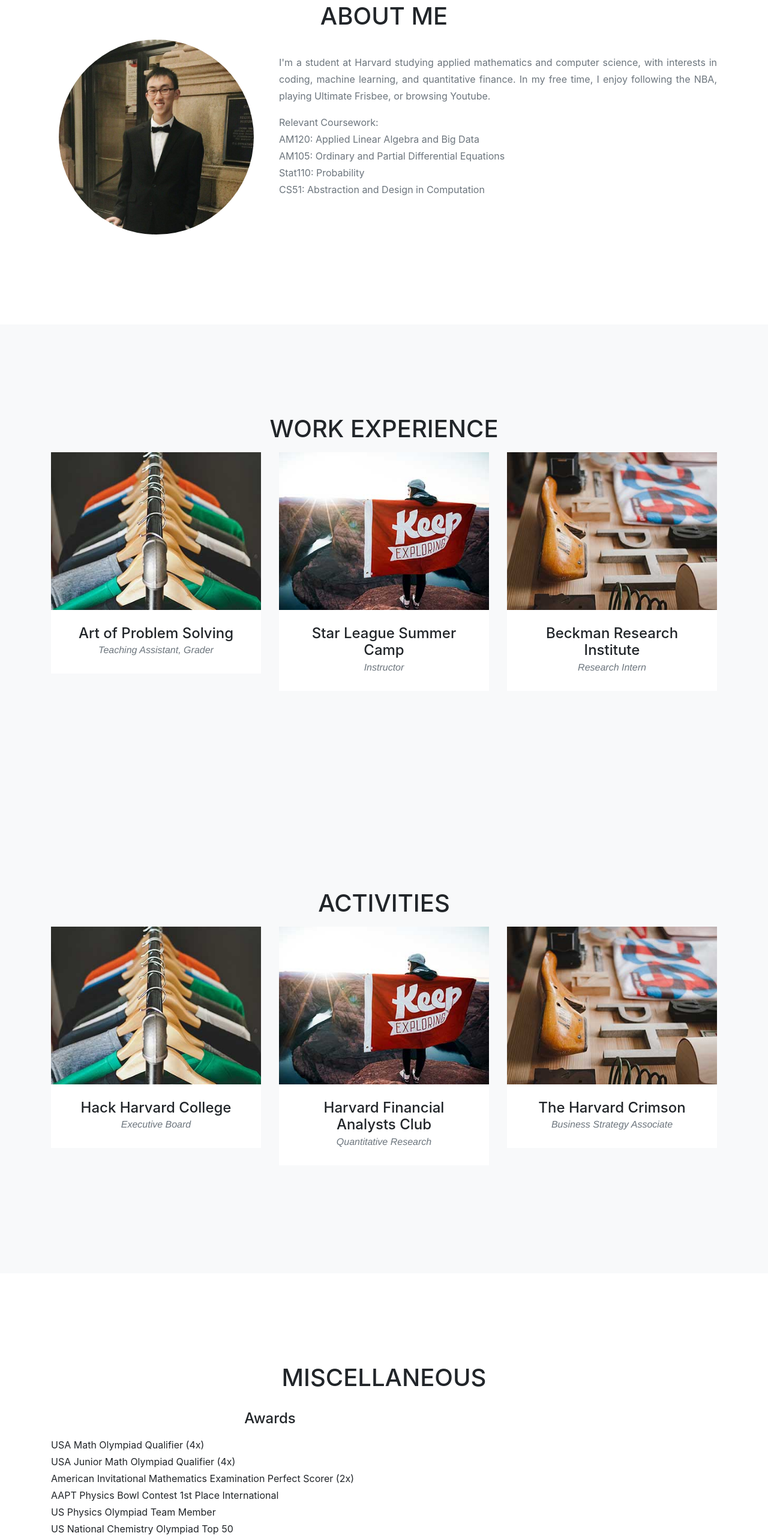
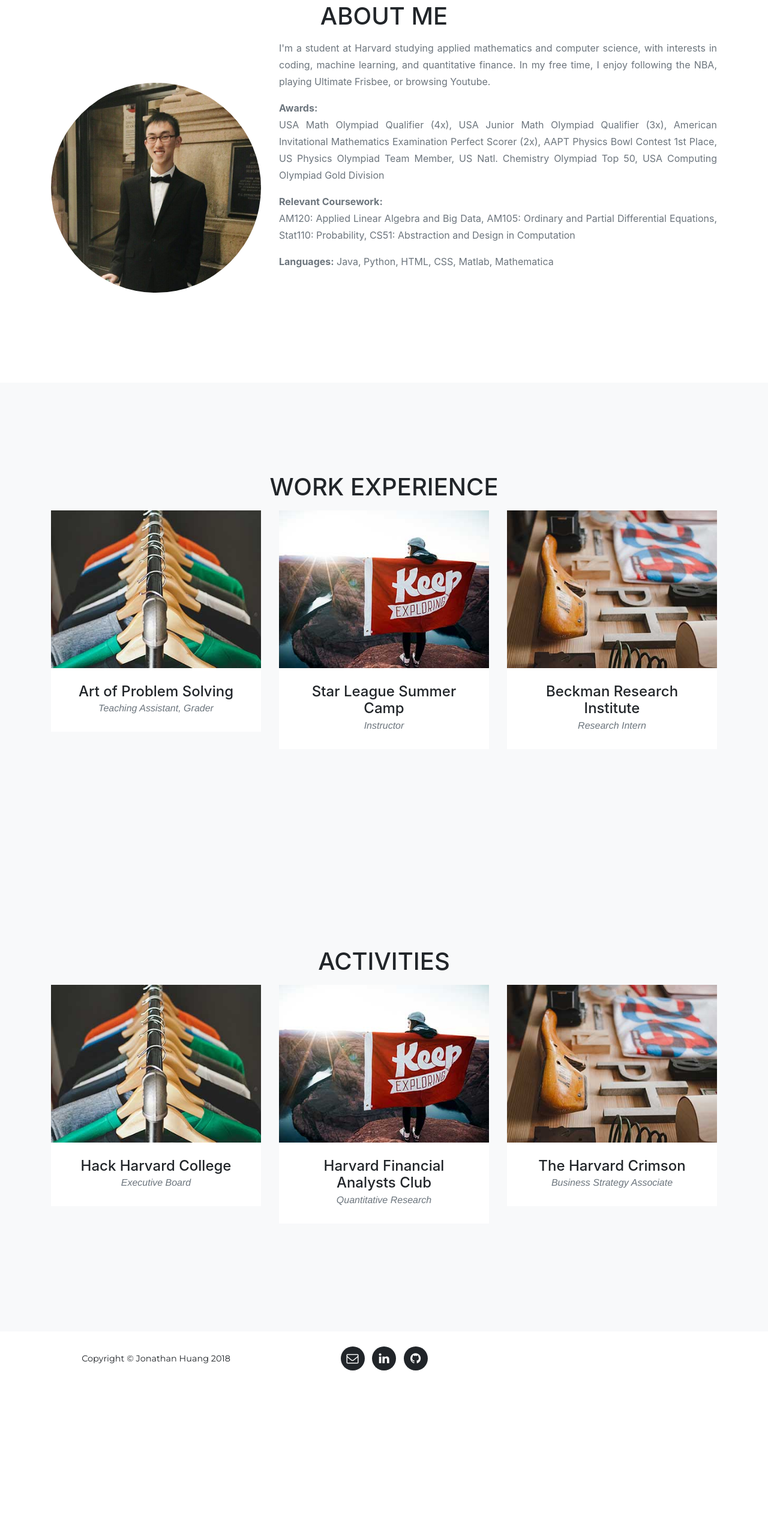
Before and after one commit to jjhuang22/jjhuang22.github.io, a website with bundled scripts: page index.html in a window 1280 px wide. Shown: the part 907-3473 px from the top of the page at 60% size. After the commit the page ends 3217 px from the top, so only its background shows below. Built offline with nearby package versions, Linux system fonts and the light colour scheme; a web font is replaced by a local one.

Commit message:
add work

```diff
--- a/index.html
+++ b/index.html
@@ -93,7 +93,10 @@
         </div>
         <div class="row text-center">
           <div class="col-md-4">
-            <img src="img/pfp.jpg" class="rounded-circle" width="325" height="325"/>
+            <br/>
+            <br/>
+            <br/>
+            <img src="img/pfp.jpg" class="rounded-circle" width="350" height="350"/>
             <!-- span class="fa-stack fa-4x">
               <i class="fa fa-circle fa-stack-2x text-primary"></i>
               <i class="fa fa-shopping-cart fa-stack-1x fa-inverse"></i>
@@ -109,15 +112,29 @@
             </span> -->
 
             <!-- <h4 class="service-heading">Responsive Design</h4> -->
-            <br/>
             <p class="text-muted" align="justify">I'm a student at Harvard studying applied mathematics and computer science, with interests in coding, machine learning, and quantitative finance. In my free time, I enjoy following the NBA, playing Ultimate Frisbee, or browsing Youtube.</p>
 
-            <p class="text-muted" align="justify">Relevant Coursework:
-            <br/>
-            AM120: Applied Linear Algebra and Big Data<br/>
-            AM105: Ordinary and Partial Differential Equations<br/>
-            Stat110: Probability<br/>
-            CS51: Abstraction and Design in Computation <br/>
+            <p class="text-muted" align="justify"><b>Awards:</b>
+              <br/>
+              USA Math Olympiad Qualifier (4x),
+              USA Junior Math Olympiad Qualifier (3x),
+              American Invitational Mathematics Examination Perfect Scorer (2x),
+              AAPT Physics Bowl Contest 1st Place,
+              US Physics Olympiad Team Member,
+              US Natl. Chemistry Olympiad Top 50,
+              USA Computing Olympiad Gold Division
+            </p>
+
+            <p class="text-muted" align="justify"><b>Relevant Coursework:</b>
+              <br/>
+              AM120: Applied Linear Algebra and Big Data,
+              AM105: Ordinary and Partial Differential Equations,
+              Stat110: Probability,
+              CS51: Abstraction and Design in Computation
+            </p>
+
+            <p class="text-muted" align="justify"><b>Languages:</b>
+              Java, Python, HTML, CSS, Matlab, Mathematica
             </p>
 
           </div>
@@ -246,45 +263,6 @@
               <h4>The Harvard Crimson</h4>
               <p class="text-muted">Business Strategy Associate</p>
             </div>
-          </div>
-        </div>
-      </div>
-    </section>
-
-    <section id="about">
-      <div class="container">
-        <div class="row">
-          <div class="col-lg-12 text-center">
-            <h2 class="section-heading text-uppercase">Miscellaneous</h2>
-            <!-- <h3 class="section-subheading text-muted">Lorem ipsum dolor sit amet consectetur.</h3> -->
-          </div>
-        </div>
-        <div class="row text-center">
-          <div class="col-md-8">
-            <h4 class="service-heading" >Awards</h4>
-            <p align="justify">
-              USA Math Olympiad Qualifier (4x) <br/>
-              USA Junior Math Olympiad Qualifier (4x) <br/>
-              American Invitational Mathematics Examination Perfect Scorer (2x)<br/>
-              AAPT Physics Bowl Contest 1st Place International <br/>
-              US Physics Olympiad Team Member <br/>
-              US National Chemistry Olympiad Top 50 <br/>
-              USA Computing Olympiad Gold Division<br/>
-            </p>
-<!--             <p class="text-muted">Lorem ipsum dolor sit amet, consectetur adipisicing elit. Minima maxime quam architecto quo inventore harum ex magni, dicta impedit.</p> -->
-          </div>
-          <div class="col-md-4">
-<!--             <br/>
-            <p class="text-muted" align="justify">I'm a student at Harvard studying applied mathematics and computer science, with interests in coding, machine learning, and quantitative finance. In my free time, I enjoy following the NBA, playing Ultimate Frisbee, or browsing Youtube.</p>
-
-            <p class="text-muted" align="justify">Relevant Coursework:
-            <br/>
-            AM120: Applied Linear Algebra and Big Data<br/>
-            AM105: Ordinary and Partial Differential Equations<br/>
-            Stat110: Probability<br/>
-            CS51: Abstraction and Design in Computation <br/>
-            </p> -->
-
           </div>
         </div>
       </div>
```
